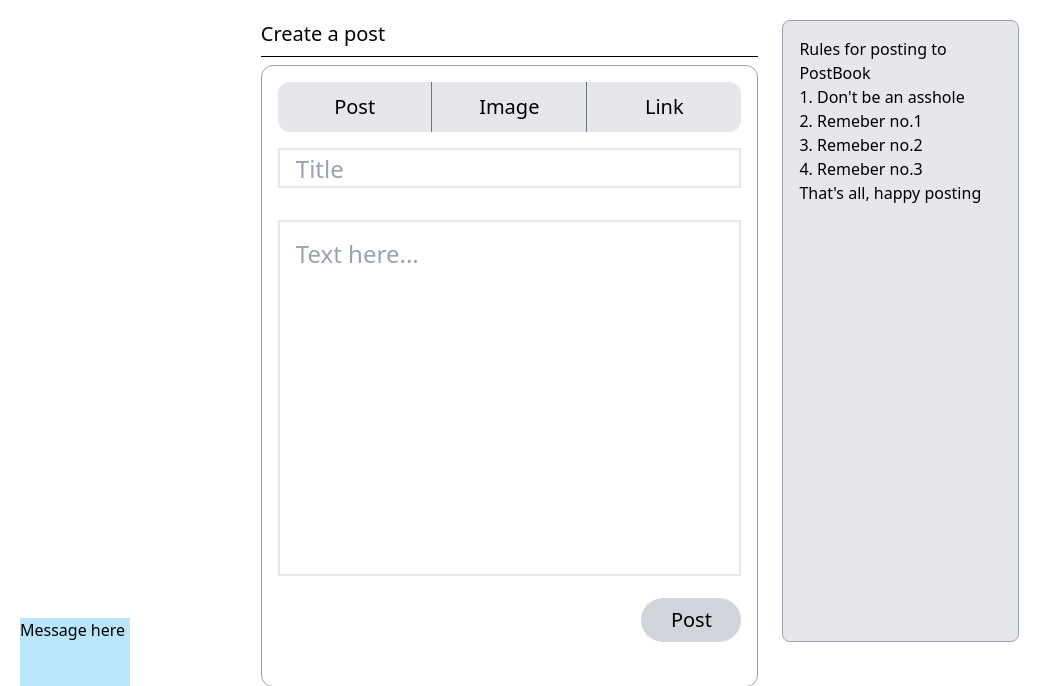
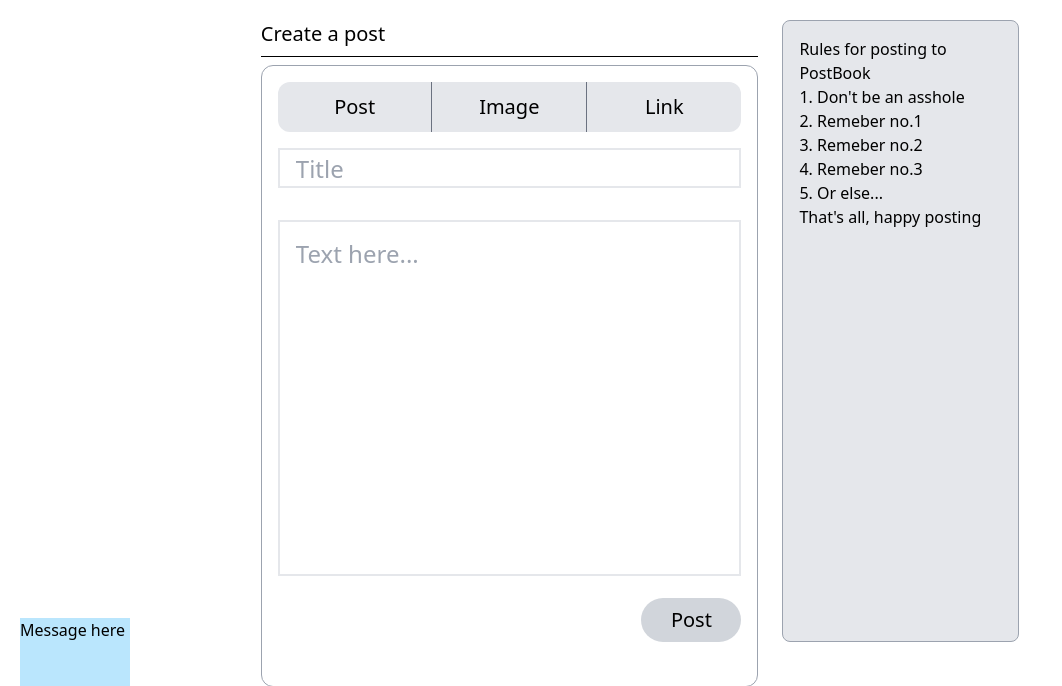
Before and after one commit to Badymits/django-postbook, a Django app: page /create-post/ in a window 1280 px wide. Shown: the part 60-746 px from the top of the page, without its empty margins (0-1062 px from the left). Run offline with Django 5.2, Linux system fonts and the light colour scheme; the visitor is signed in with stand-in values (Sample User, id 1); data comes from the database, SQL or seed files in the repository; some libraries are stand-ins or nearby versions.

Commit message:
added text

```diff
--- a/postbook/home/templates/home/create_post.html
+++ b/postbook/home/templates/home/create_post.html
@@ -78,6 +78,7 @@
                 <li>2. Remeber no.1</li>
                 <li>3. Remeber no.2</li>
                 <li>4. Remeber no.3</li>
+                <li>5. Or else...</li>
             </ul>
             <h1>That's all, happy posting</h1>
         </div>
```
